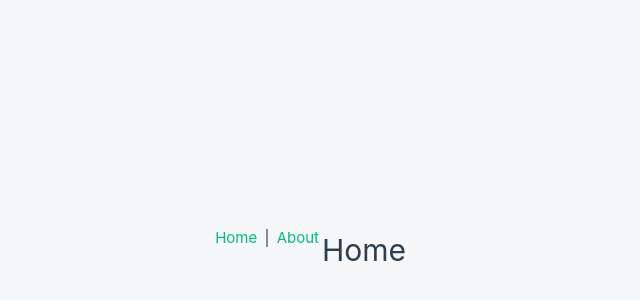
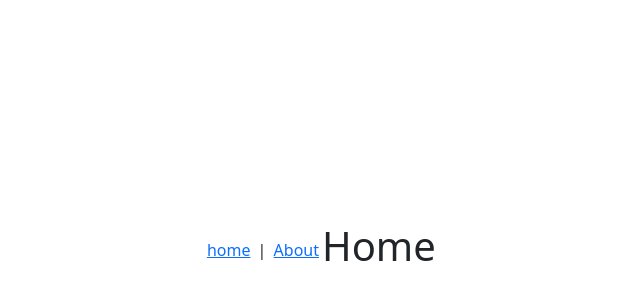
Before and after one commit to s3mi0tics/clkDevPortfolio, a Vue app in the folder clkdev_portfolio/: page / in a window 1280 px wide. Shown: the part 150-450 px from the top of the page, without its empty margins (318-958 px from the left). Built offline with nearby package versions, Linux system fonts and the light colour scheme.

Commit message:
add poppins font using fontsource

```diff
--- a/clkdev_portfolio/package.json
+++ b/clkdev_portfolio/package.json
@@ -11,6 +11,7 @@
     "format": "prettier --write src/"
   },
   "dependencies": {
+    "@fontsource/poppins": "^5.0.8",
     "pinia": "^2.1.7",
     "sass": "^1.69.7",
     "vue": "^3.3.11",
--- a/clkdev_portfolio/src/App.vue
+++ b/clkdev_portfolio/src/App.vue
@@ -1,23 +1,31 @@
 <script setup>
-const dynamicStyles = {
-    bgcolor: '#F6F7F8'
-}
+import 'bootstrap/dist/css/bootstrap.min.css';
+import '@fontsource/poppins/100.css';
+import '@fontsource/poppins/200.css';
+import '@fontsource/poppins/300.css';
+import '@fontsource/poppins/400.css';
+import '@fontsource/poppins/500.css';
+import '@fontsource/poppins/600.css';
+import '@fontsource/poppins/700.css';
+import '@fontsource/poppins/800.css';
+import '@fontsource/poppins/900.css';
 </script>
 
+
 <template>
-    <div class="app">
-      <nav>
-        <RouterLink to="/">Home</RouterLink> |
+   <div class="app">
+     <nav>
+        <RouterLink to="/">home</RouterLink> |
         <RouterLink to="/about">About</RouterLink>
       </nav>
-    </div>
-
+   </div>
   <RouterView />
 </template>
 
-
-<style lang="scss" scoped>
-div {
-    background-color: v-bind('dynamicStyles.bgcolor');
-}
+<style scoped>
+  .app{
+    display: flex;
+    justify-content: center;
+    align-items: center;
+  }
 </style>
```
Also changed, not shown: 1 other file (tests, documents, lock files or other folders).
